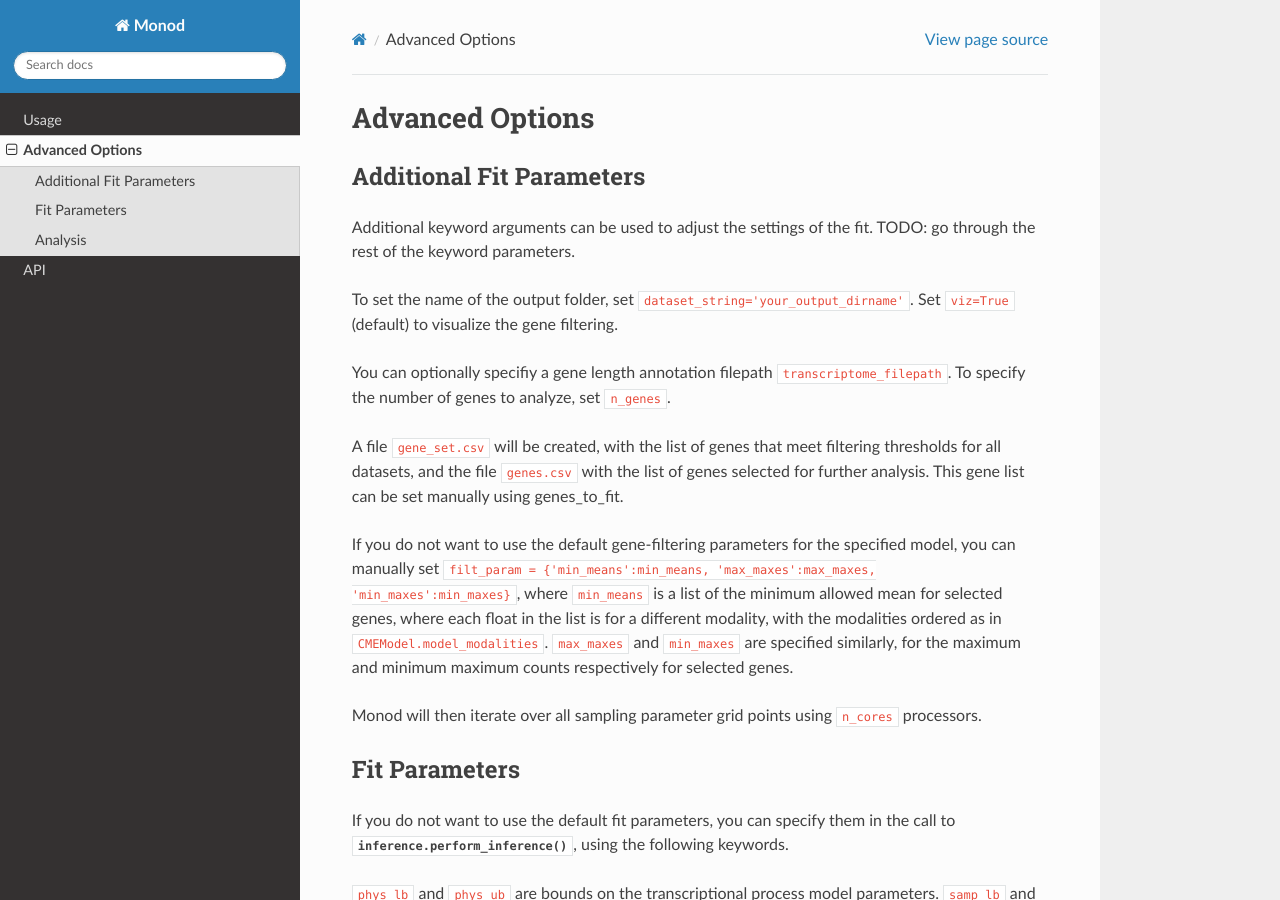
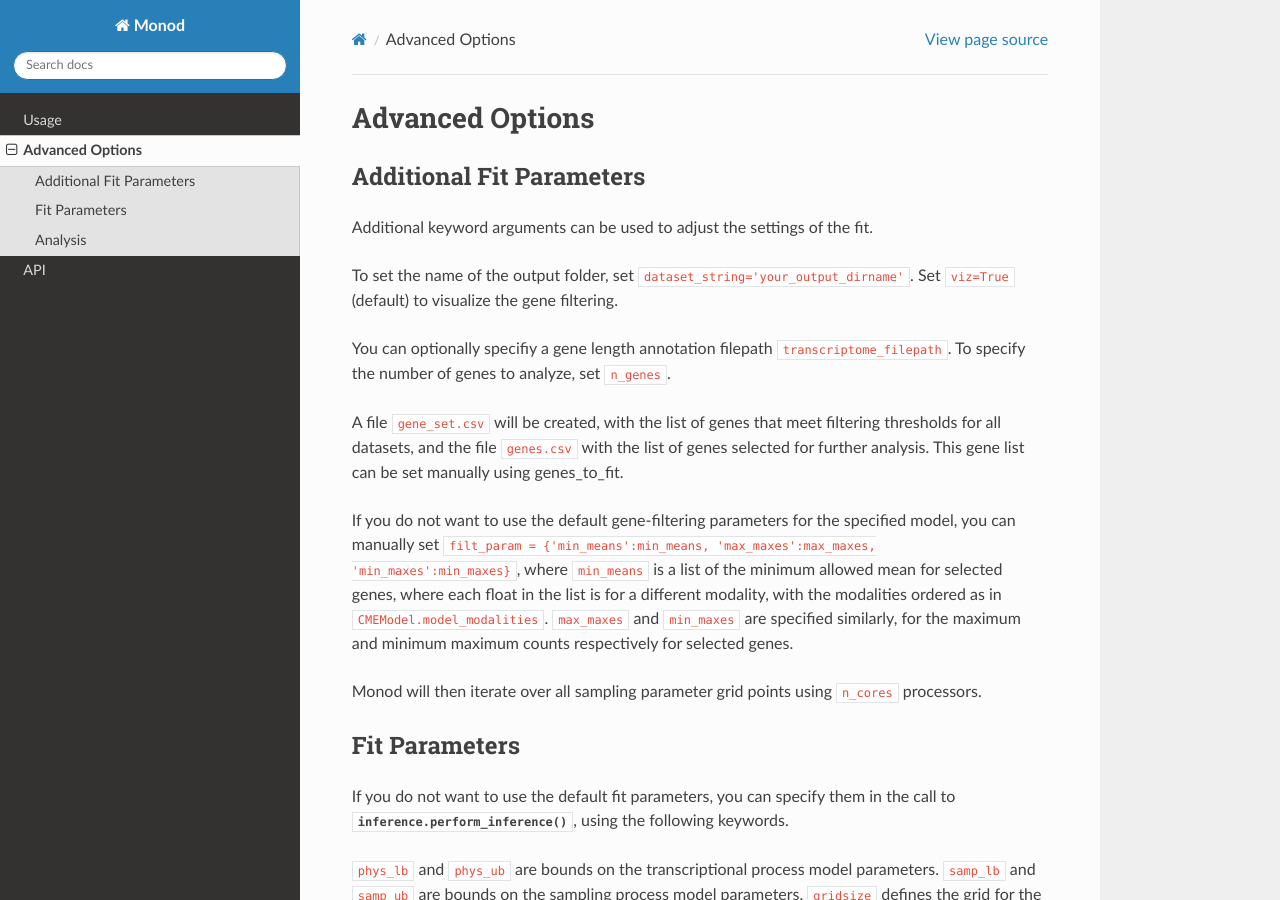
Before and after one commit to pachterlab/monod_examples, a Sphinx documentation site: the page built from docs/source/advanced.rst, in a window 1280 px wide and 900 px high. Built offline with Sphinx 7.4.7 and the Read the Docs theme 3.1.0, drawn with Linux system fonts in a browser that asks for light colours.

Commit message:
Update advanced.rst

```diff
--- a/docs/source/advanced.rst
+++ b/docs/source/advanced.rst
@@ -6,7 +6,7 @@
 Additional Fit Parameters
 ------------
 
-Additional keyword arguments can be used to adjust the settings of the fit. TODO: go through the rest of the keyword parameters.
+Additional keyword arguments can be used to adjust the settings of the fit.
 
 To set the name of the output folder, set ``dataset_string='your_output_dirname'``. Set ``viz=True`` (default) to visualize the gene filtering.
 
```
